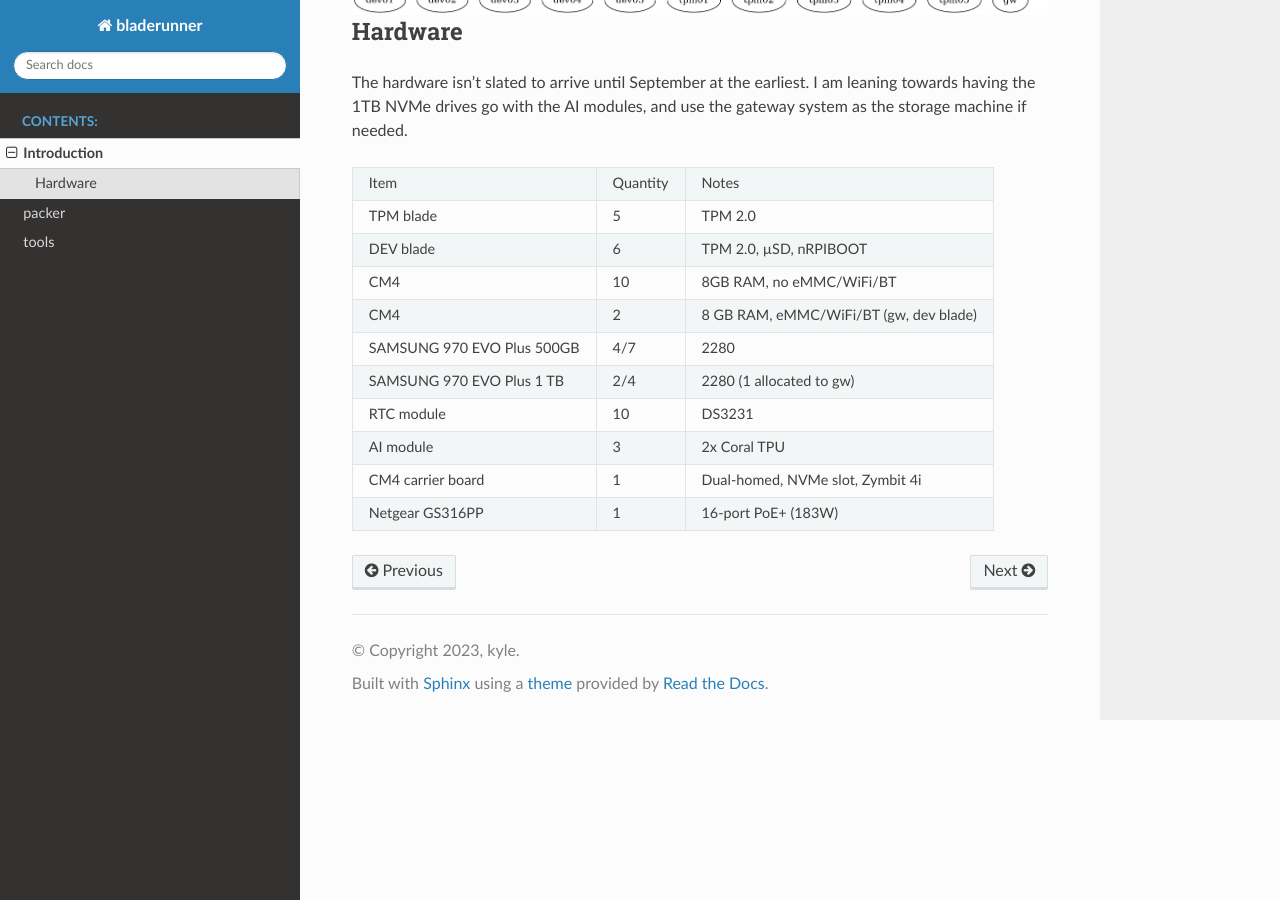
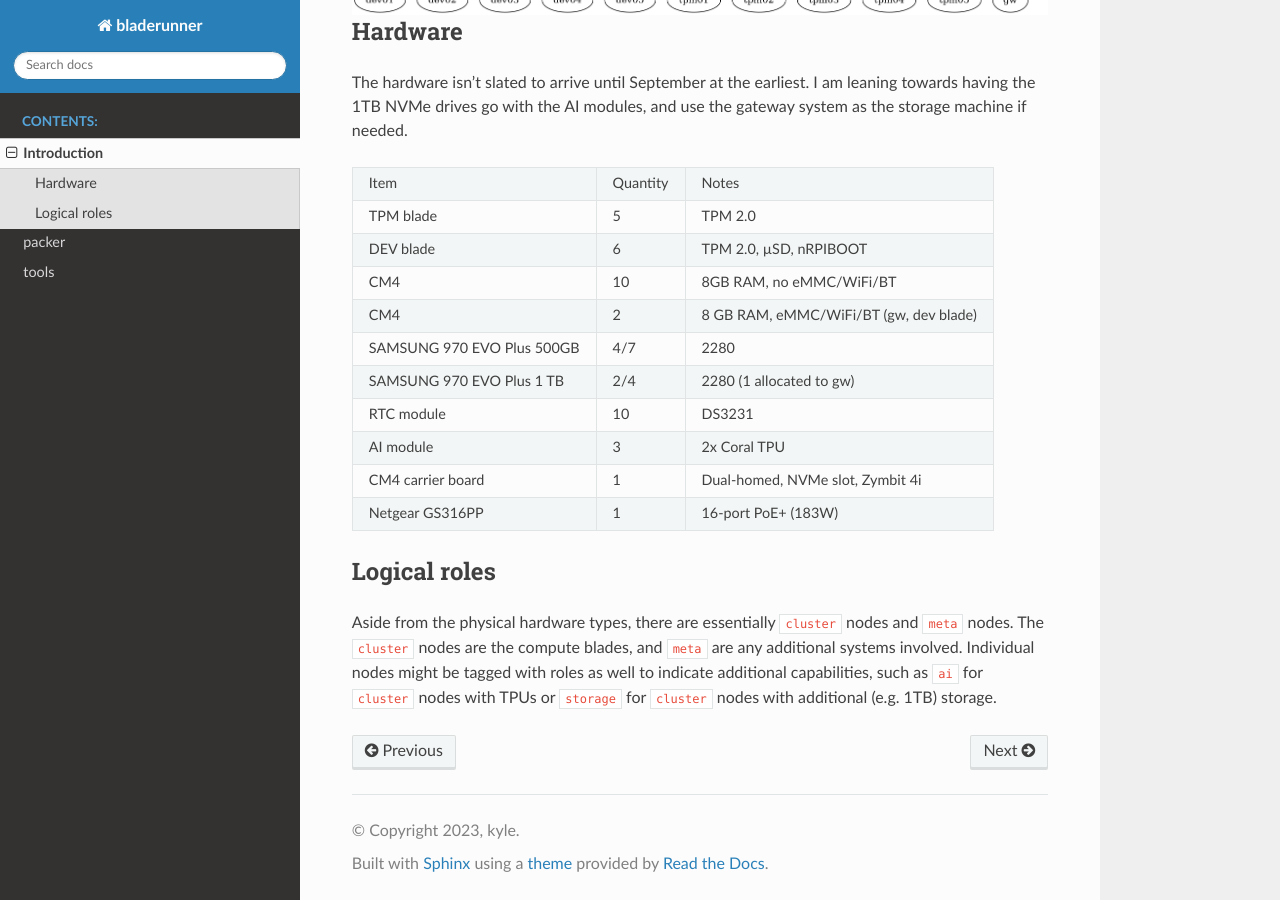
Before and after one commit to kisom/bladerunner, a Sphinx documentation site: the page built from docs/intro.rst, in a window 1280 px wide and 900 px high, scrolled down 778 px. Built offline with Sphinx 7.4.7 and the Read the Docs theme 2.0.0, drawn with Linux system fonts in a browser that asks for light colours.

Commit message:
Document logical roles.

```diff
--- a/docs/intro.rst
+++ b/docs/intro.rst
@@ -92,3 +92,12 @@ the gateway system as the storage machine if needed.
 +----------------------------+----------+----------------------------------------+
 | Netgear GS316PP            | 1        | 16-port PoE+ (183W)                    |
 +----------------------------+----------+----------------------------------------+
+
+Logical roles
+-------------
+
+Aside from the physical hardware types, there are essentially ``cluster`` nodes
+and ``meta`` nodes. The ``cluster`` nodes are the compute blades, and ``meta``
+are any additional systems involved. Individual nodes might be tagged with roles
+as well to indicate additional capabilities, such as ``ai`` for ``cluster`` nodes
+with TPUs or ``storage`` for ``cluster`` nodes with additional (e.g. 1TB) storage.
```
